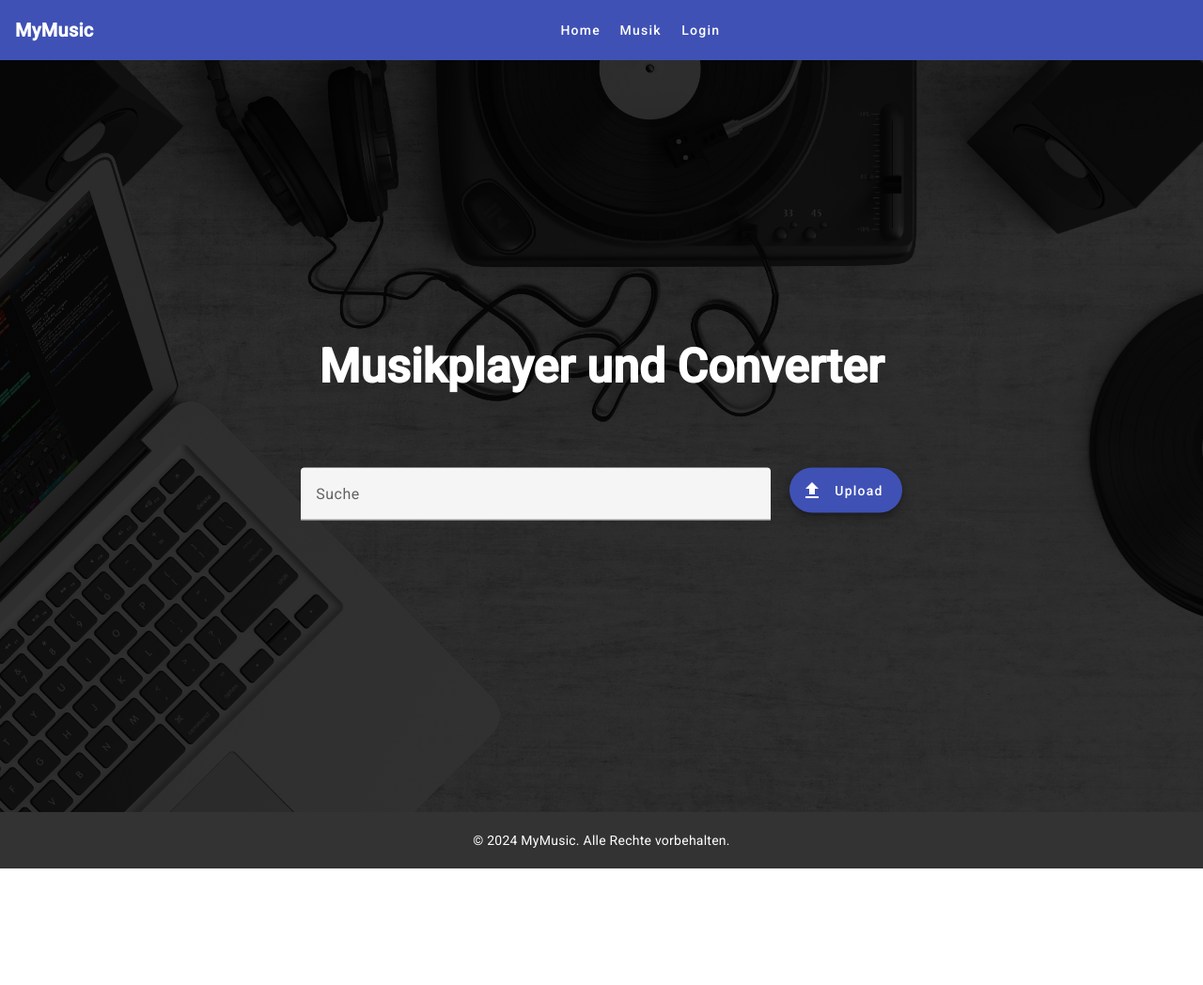
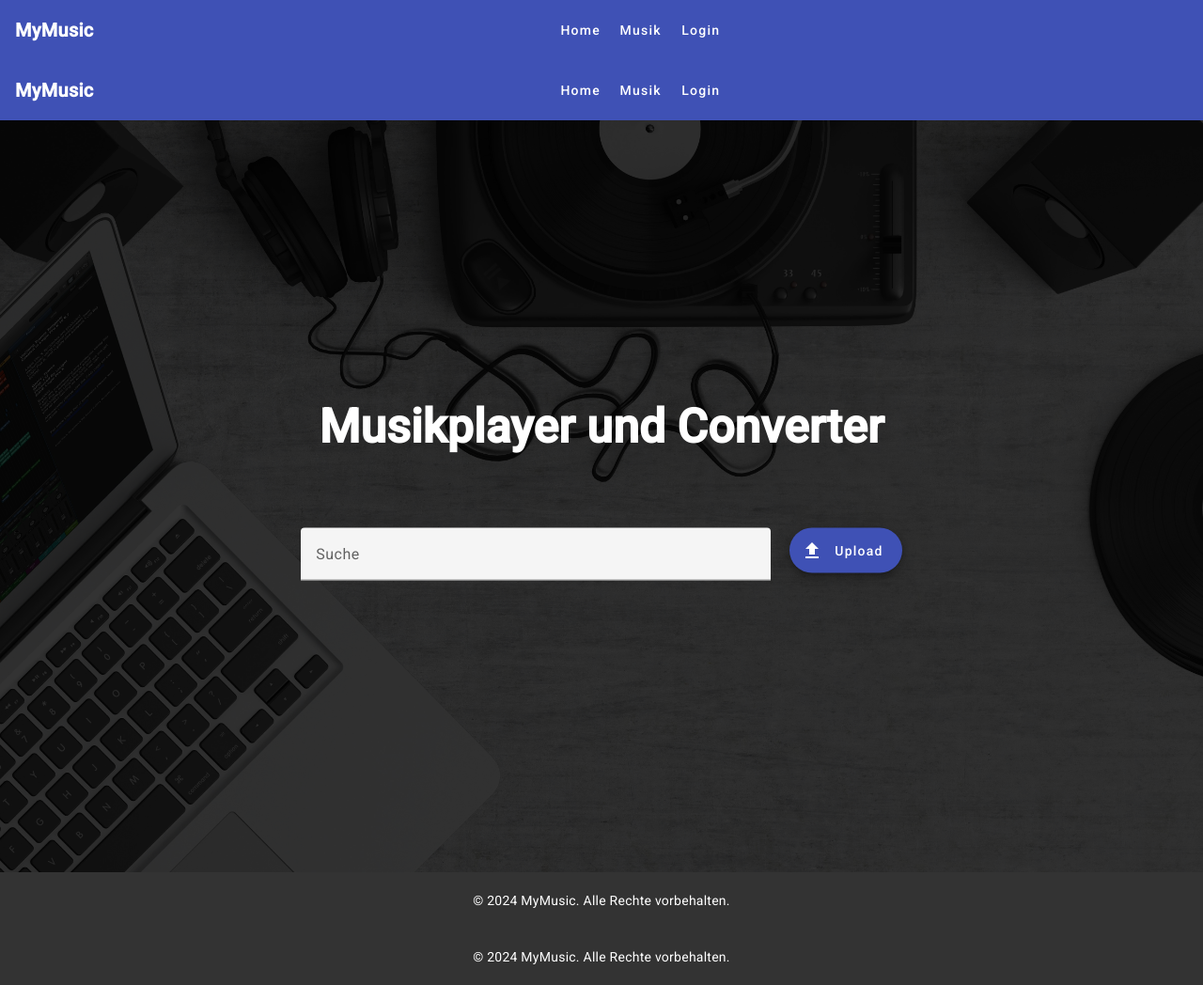
Before and after one commit to xNeroXx/WebServices-Frontend, an Angular app: page /home in a window 1280 px wide. Before the commit this address led to /. Shown: the whole page at 94% size. Before the commit the page ends 924 px from the top, so only its background shows below. Built offline with nearby package versions, Linux system fonts and the light colour scheme.

Commit message:
adjusted router outlet management main pages will now be shown with header and footer, login/signup will not

```diff
--- a/src/app/components/main-page/main-page.component.html
+++ b/src/app/components/main-page/main-page.component.html
@@ -1,5 +1,5 @@
-<div class="home-content">
-  <div>
-    <p>Home Works!</p>
-  </div>
-</div>
+<app-header></app-header>
+
+<router-outlet/>
+
+<app-footer></app-footer>
--- a/src/app/components/main-page/main-page.component.scss
+++ b/src/app/components/main-page/main-page.component.scss
@@ -6,3 +6,11 @@
 p {
   margin: 0; //only for dummy p tag
 }
+
+app-header {
+  height: 64px;
+}
+
+app-footer {
+  height: 60px;
+}
```
Also changed, not shown: src/app/app-routing.module.ts (+16 -5 lines).
